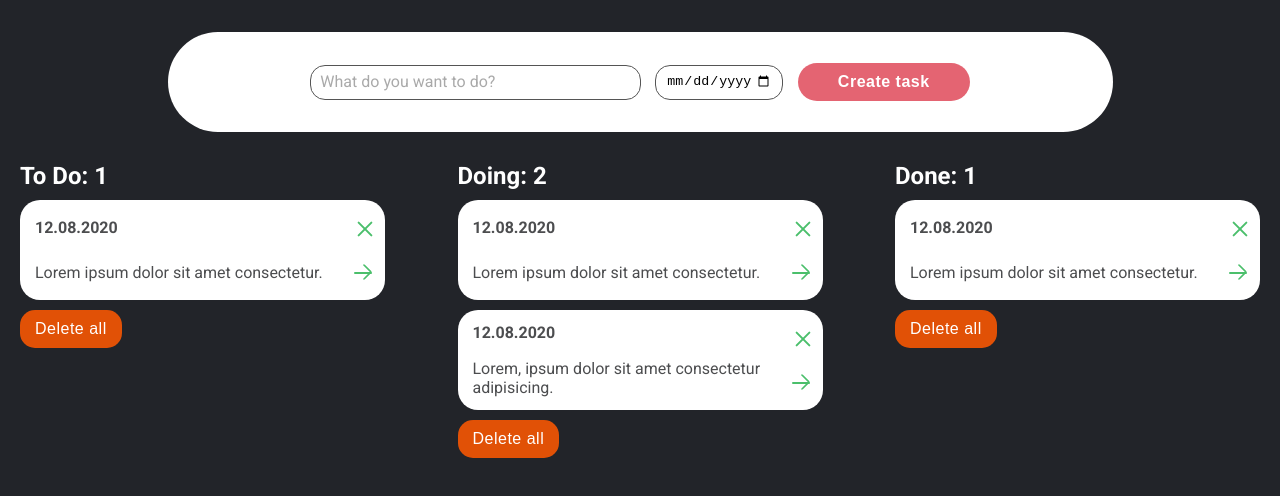
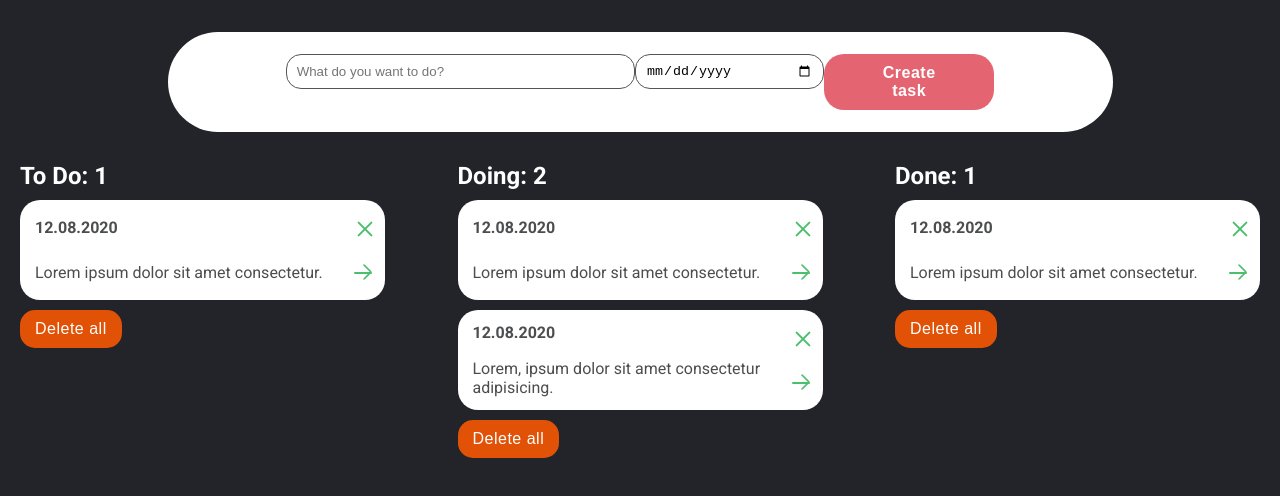
Before and after one commit to AnnLuschik/To-Do-List, a plain HTML site: page index.html in a window 1280 px wide. Shown: the part 46-542 px from the top of the page. Drawn offline with Linux system fonts and the light colour scheme.

Commit message:
refactor: change structure of CREATE TASK form

```diff
--- a/index.html
+++ b/index.html
@@ -16,14 +16,11 @@
 
 		<main>
 			<div class="add-task-board">
-				<form class="add-task-board__form" name="mainForm">
-					<div>
-						<input class="task-input" id="task-input" type="text" name="task" maxlength="150" required>
-						<label for="task-input">What do you want to do?</label>
-					</div>
+				<form class="add-task-board__form" name="mainForm" onsubmit="return false">
+					<input class="task-input" type="text" name="task" maxlength="150" placeholder="What do you want to do?">
 					<input class="date-input" type="date" name="date" min="now">
+					<button class="add-button">Create task</button>
 				</form>
-				<button class="add-button">Create task</button>
 			</div>
 
 			<div class="content inner">
--- a/style.css
+++ b/style.css
@@ -51,13 +51,7 @@ input {
 .add-task-board__form {
 	display: flex;
 	justify-content: space-between;
-	width: 50%;
-	margin-right: 15px;
-}
-
-.add-task-board__form div {
-	position: relative;
-	width: 70%;
+	width: 75%;
 }
 
 .add-task-board__form input {
@@ -65,15 +59,6 @@ input {
 	border: 1px solid #555555;
 	border-radius: 15px;
 	outline: none;
-}
-
-.add-task-board__form div label {
-	position: absolute;
-	top: 20%;
-	left: 10px;
-	color: #555555;
-	opacity: 0.5;
-	cursor: text;
 }
 
 .add-button {
@@ -90,15 +75,7 @@ input {
 }
 
 .task-input {
-	width: 100%;
-}
-
-.task-input:focus + label {
-	opacity: 0;
-}
-
-.task-input:valid + label {
-	opacity: 0;
+	width: 50%;
 }
 
 .date-input  {
```
